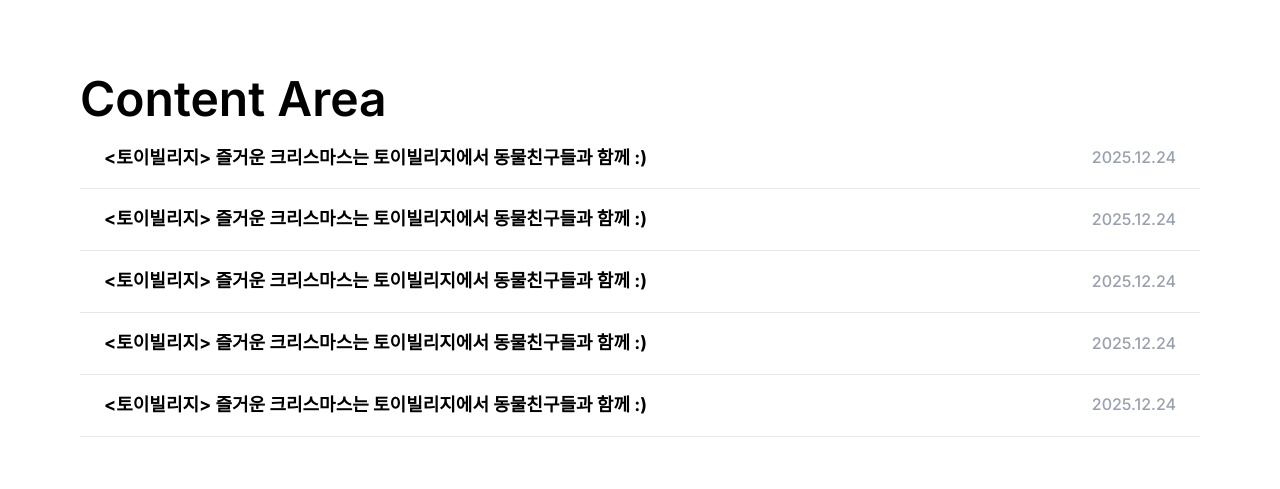
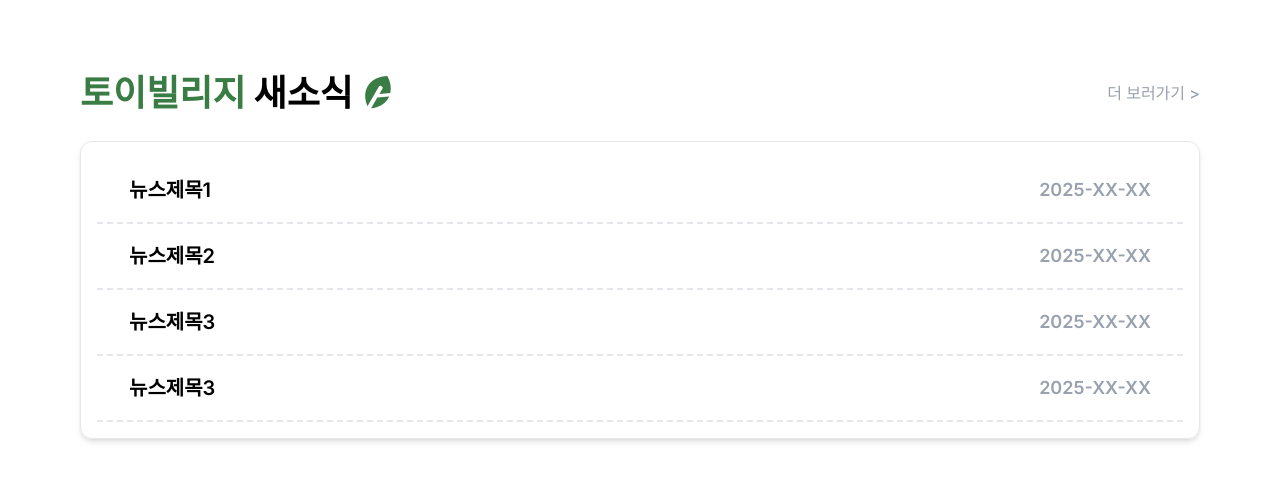
Before and after one commit to ToyVillage/ToyVillage-WebSite-FE, a Next.js app: page / in a window 1280 px wide. Shown: the part 792-1281 px from the top of the page. Built offline with nearby package versions, Linux system fonts and the light colour scheme.

Commit message:
feat: news list comonent 추가

```diff
--- a/src/app/page.tsx
+++ b/src/app/page.tsx
@@ -1,6 +1,8 @@
-import Image from "next/image";
-import mainAnimal from "@/assets/MainAnimal.png"
-import NoticeList from "@/components/NoticeList";
+import Image from 'next/image';
+import Link from 'next/link';
+import mainAnimal from '@/assets/MainAnimal.png';
+import NoticeList from '@/components/NoticeList';
+import Sprout from '@/assets/Sprout.svg';
 
 export default function Home() {
   return (
@@ -24,8 +26,44 @@ export default function Home() {
       </section>
 
       <section className="w-full bg-white p-20">
-        <h2 className="text-title-2 text-black">Content Area</h2>
-        <NoticeList />
+        <div className="flex justify-between items-center mb-6">
+          <h2 className="text-title-3 font-bold flex items-center gap-2">
+            <span className="text-main-forest-green">토이빌리지</span> 새소식
+            <img src={Sprout.src} alt="" aria-hidden="true" />
+          </h2>
+          <Link href="/news" className="text-body-3 text-gray-400 hover:text-black">
+            더 보러가기 &gt;
+          </Link>
+        </div>
+        <NoticeList
+          //서버 데이터
+          items={[
+            {
+              id: 1,
+              news_title: '뉴스제목1',
+              news_description: '뉴스내용뉴스내용뉴스내용뉴스내용뉴스내용뉴스내용.',
+              news_postdate: '2025-XX-XX',
+            },
+            {
+              id: 2,
+              news_title: '뉴스제목2',
+              news_description: '뉴스내용뉴스내용뉴스내용뉴스내용뉴스내용뉴스내용.',
+              news_postdate: '2025-XX-XX',
+            },
+            {
+              id: 3,
+              news_title: '뉴스제목3',
+              news_description: '뉴스내용뉴스내용뉴스내용뉴스내용뉴스내용뉴스내용.',
+              news_postdate: '2025-XX-XX',
+            },
+            {
+              id: 4,
+              news_title: '뉴스제목3',
+              news_description: '뉴스내용뉴스내용뉴스내용뉴스내용뉴스내용뉴스내용.',
+              news_postdate: '2025-XX-XX',
+            },
+          ]}
+        />
       </section>
     </main>
   );
--- a/src/components/NoticeList.tsx
+++ b/src/components/NoticeList.tsx
@@ -1,32 +1,26 @@
-interface NoticeItem {
+export interface NewsItem {
   id: number;
-  title: string;
-  date: string;
+  news_title: string;
+  news_description: string;
+  news_postdate: string;
 }
 
-const notices: NoticeItem[] = [
-  { id: 1, title: "<토이빌리지> 즐거운 크리스마스는 토이빌리지에서 동물친구들과 함께 :)", date: "2025.12.24" },
-  { id: 2, title: "<토이빌리지> 즐거운 크리스마스는 토이빌리지에서 동물친구들과 함께 :)", date: "2025.12.24" },
-  { id: 3, title: "<토이빌리지> 즐거운 크리스마스는 토이빌리지에서 동물친구들과 함께 :)", date: "2025.12.24" },
-  { id: 4, title: "<토이빌리지> 즐거운 크리스마스는 토이빌리지에서 동물친구들과 함께 :)", date: "2025.12.24" },
-  { id: 5, title: "<토이빌리지> 즐거운 크리스마스는 토이빌리지에서 동물친구들과 함께 :)", date: "2025.12.24" },
-];
+interface NoticeListProps {
+  items: NewsItem[];
+}
 
-export default function NoticeList() {
+export default function NoticeList({ items }: NoticeListProps) {
   return (
-    <section aria-label="공지사항 목록">
+    <section aria-label="새소식 목록" className="border border-gray-200 rounded-xl p-4 shadow-md">
       <ul>
-        {notices.map((notice) => (
+        {items.map((item) => (
           <li
-            key={notice.id}
-            className="flex justify-between items-center px-6 py-4 border-b border-gray-200 hover:bg-gray-50 cursor-pointer"
+            key={item.id}
+            className="flex justify-between items-center border-b-2 border-dashed border-gray-200 hover:bg-gray-50 cursor-pointer px-[32px] py-[18px]"
           >
-            <span className="text-body-2 text-black truncate mr-8">{notice.title}</span>
-            <time
-              dateTime={notice.date.replace(/\./g, "-")}
-              className="text-body-3 text-gray-400 shrink-0"
-            >
-              {notice.date}
+            <span className="text-subtitle-2 text-black truncate mr-8 ">{item.news_title}</span>
+            <time dateTime={item.news_postdate} className="text-subtitle-3 text-gray-400 shrink-0">
+              {item.news_postdate}
             </time>
           </li>
         ))}
```
Also changed, not shown: src/components/Footer.tsx (+21 -9 lines), src/components/Header.tsx (+29 -28 lines), src/assets/Logo.tsx (renamed from src/components/Logo.tsx), src/assets/Sprout.svg (added).
